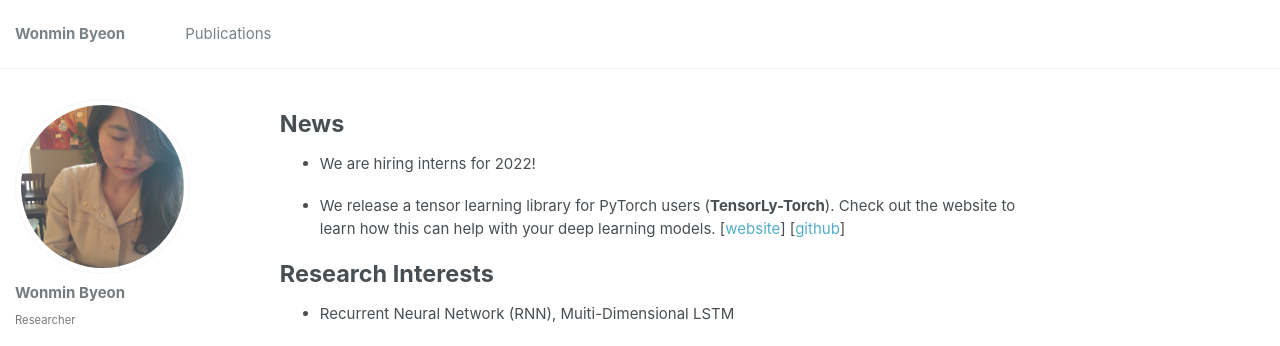
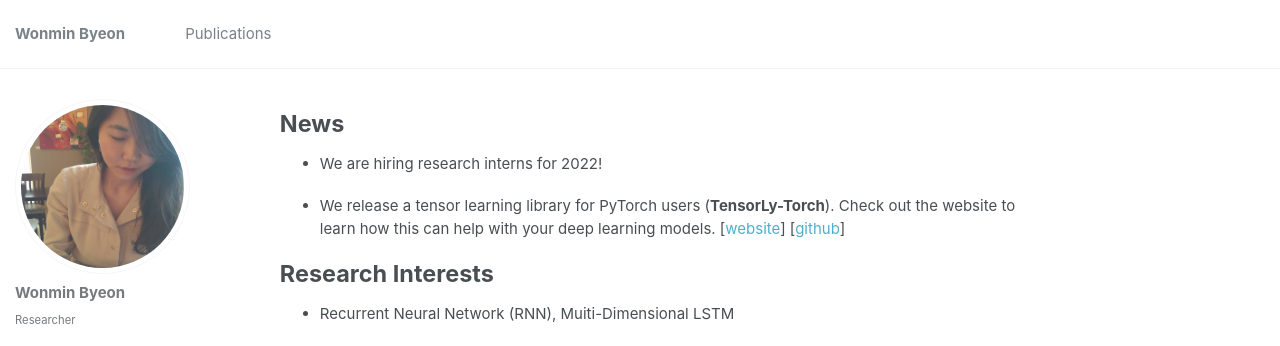
Before and after one commit to wonmin-byeon/wonmin-byeon.github.io, a Jekyll site: the page built from _pages/about.md, in a window 1280 px wide and 1123 px high. Shown: the top 346 px of the window. Built offline with Jekyll 4.4.1, drawn with Linux system fonts in a browser that asks for light colours.

```diff
--- a/_pages/about.md
+++ b/_pages/about.md
@@ -10,7 +10,7 @@ redirect_from:
 
 News
 ======
-* We are hiring interns for 2022!
+* We are hiring research interns for 2022!
 
 * We release a tensor learning library for PyTorch users (<b>TensorLy-Torch</b>). Check out the website to learn how this can help with your deep learning models. [[website](http://tensorly.org/torch/dev/)] [[github](https://github.com/tensorly/torch)]
 
```
